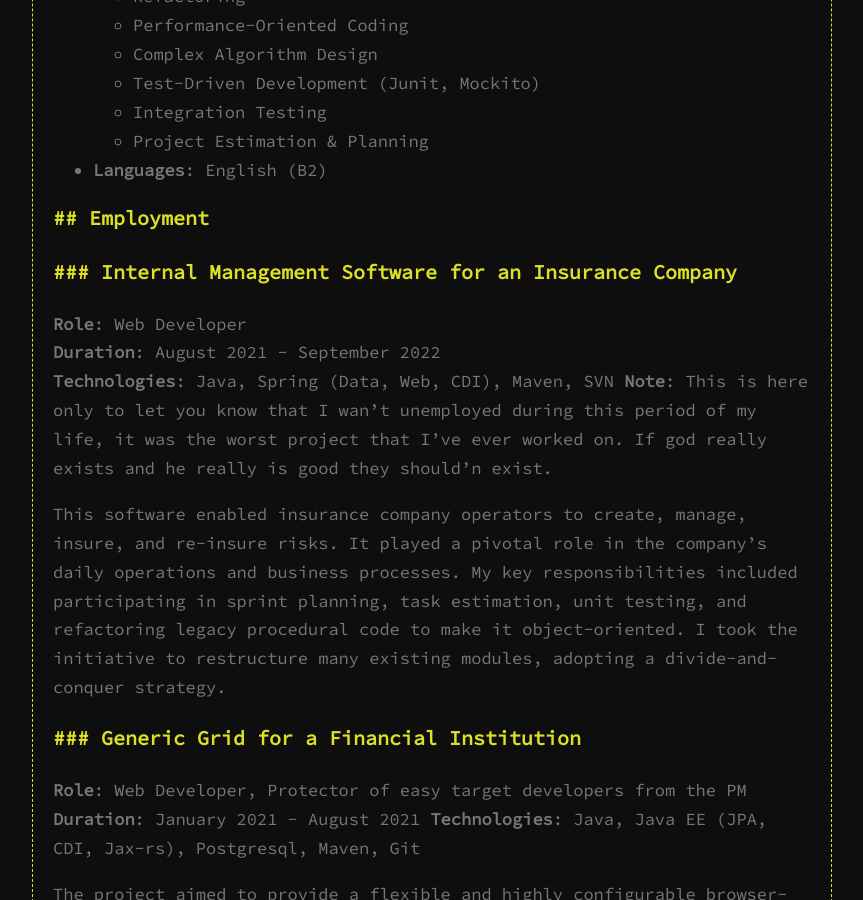
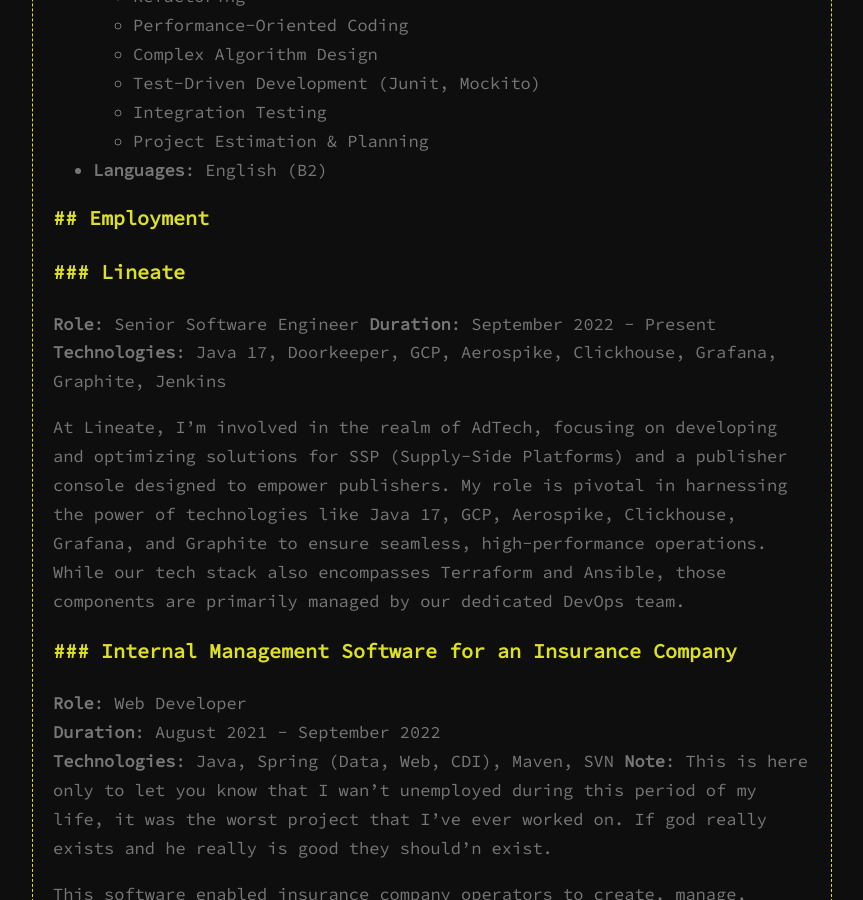
Before and after one commit to gkink/gkink.github.io, a Jekyll site: the page built from about.md, in a window 1280 px wide and 900 px high, scrolled down 752 px. Shown: the whole window, without its empty margins (208-1071 px from the left). Built offline with Jekyll 4.4.1, drawn with Linux system fonts in a browser that asks for light colours.

Commit message:
Update about.md

```diff
--- a/about.md
+++ b/about.md
@@ -26,6 +26,13 @@ I have over 5 years of experience as a backend software developer. I've been for
 - **Languages**: English (B2)
 
 ## Employment
+
+### Lineate
+**Role**: Senior Software Engineer
+**Duration**: September 2022 - Present
+**Technologies**: Java 17, Doorkeeper, GCP, Aerospike, Clickhouse, Grafana, Graphite, Jenkins
+
+At Lineate, I'm involved in the realm of AdTech, focusing on developing and optimizing solutions for SSP (Supply-Side Platforms) and a publisher console designed to empower publishers. My role is pivotal in harnessing the power of technologies like Java 17, GCP, Aerospike, Clickhouse, Grafana, and Graphite to ensure seamless, high-performance operations. While our tech stack also encompasses Terraform and Ansible, those components are primarily managed by our dedicated DevOps team.
 
 ### Internal Management Software for an Insurance Company
 **Role**: Web Developer
```
